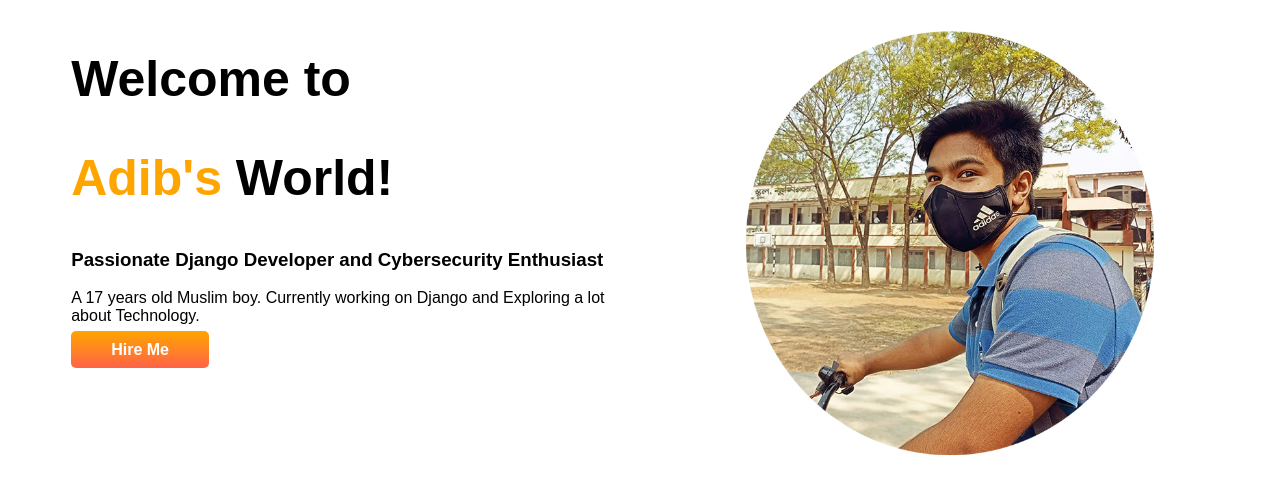
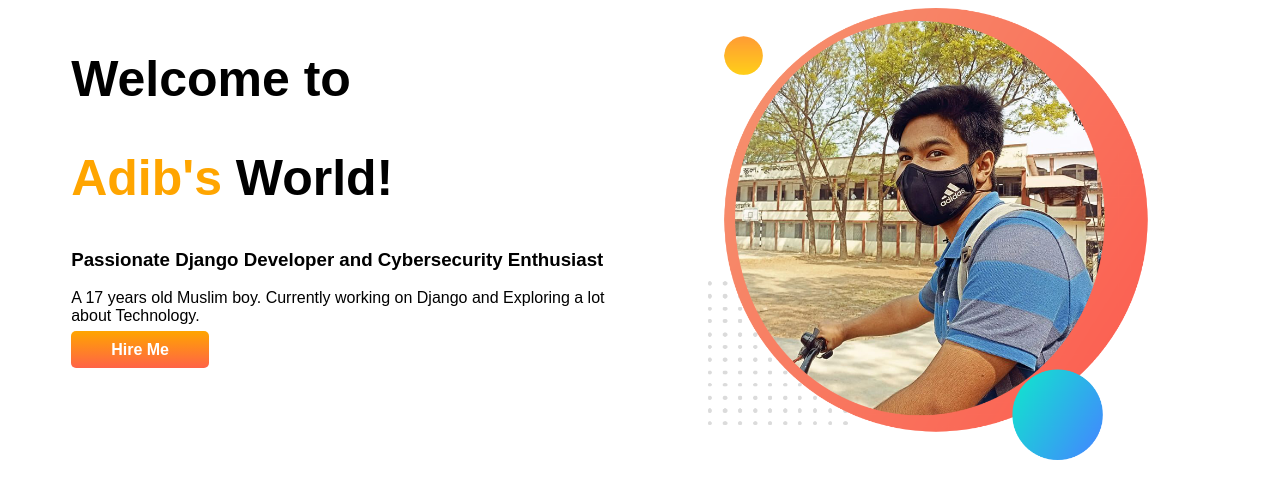
Before and after one commit to adib-the-noob/Developer-Portfolio, a plain HTML site: page index.html in a window 1280 px wide. Drawn offline with Linux system fonts and the light colour scheme; a web font is replaced by a local one.

Commit message:
Image Fixes with proper BG

```diff
--- a/index.html
+++ b/index.html
@@ -28,7 +28,7 @@
         </div>
 
         <div class="half-width">
-          <img src="./images/adib_final.jpg" alt="">
+          <img src="./images/adib.png" alt="">
         </div>
     </section>
   </body>
```
Also changed, not shown: images/adib.png (added), images/adib_final.jpg (deleted), images/top-banner.png (added).
